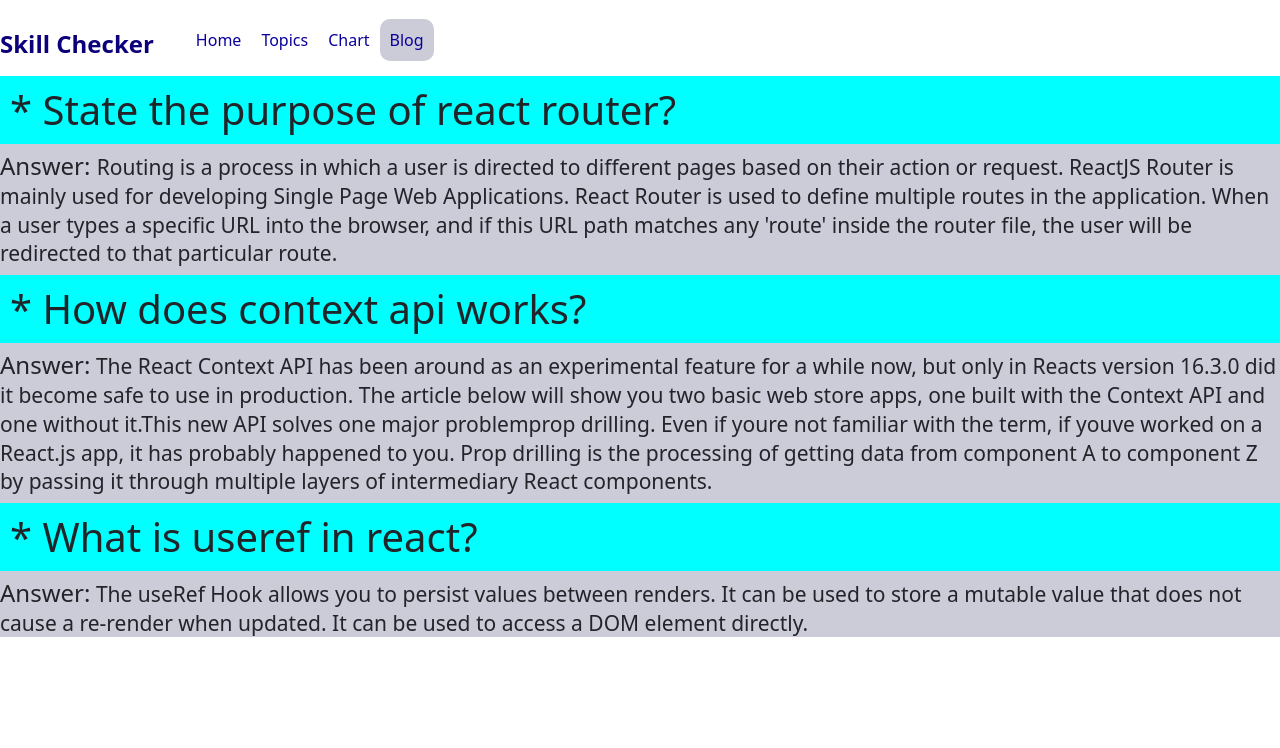
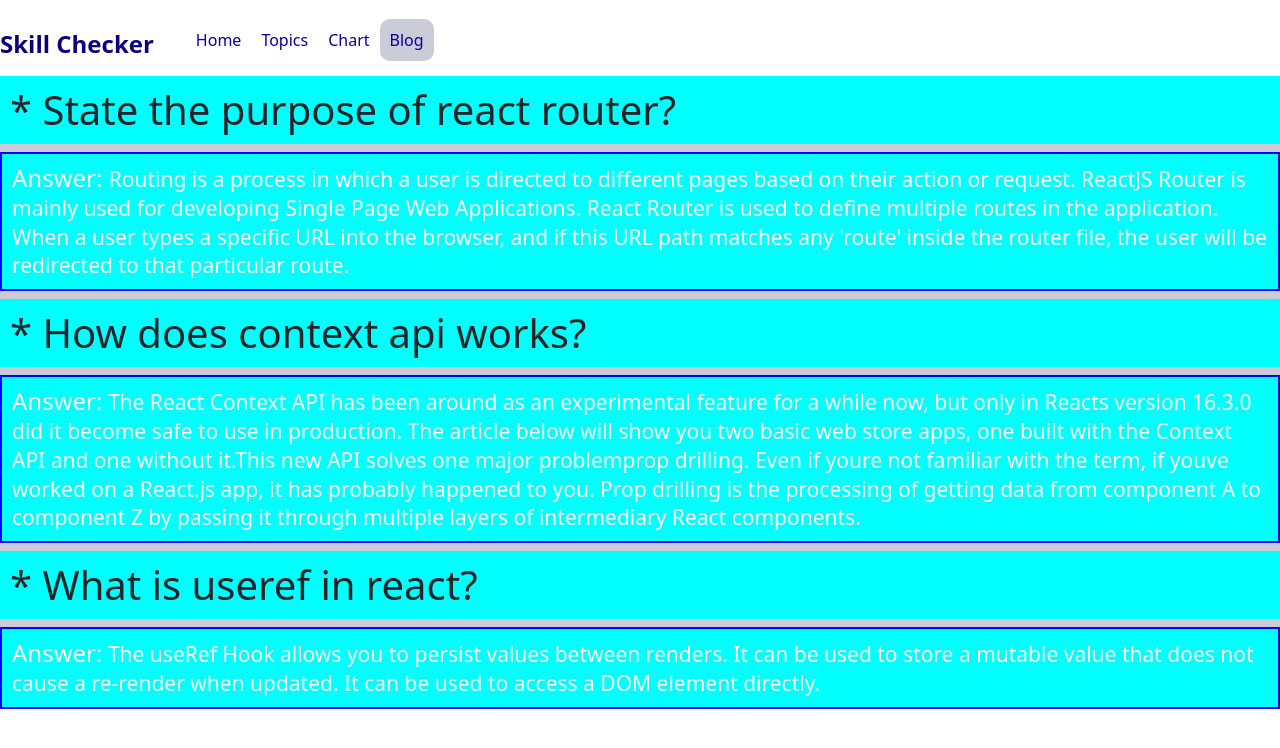
Before and after one commit to habib4224/Skill-Checker, a React (Create React App) app: page /blog in a window 1280 px wide. Shown: the top 748 px of the page. Built offline with nearby package versions, Linux system fonts and the light colour scheme.

Commit message:
Blog modify

```diff
--- a/src/component/Blog/Blog.css
+++ b/src/component/Blog/Blog.css
@@ -6,3 +6,10 @@
 .blogs {
     background-color: rgb(204, 203, 216);
 }
+
+.blogs h4 {
+    background-color: aqua;
+    color: white;
+    padding: 10px;
+    border: 2px solid blue;
+}
```
